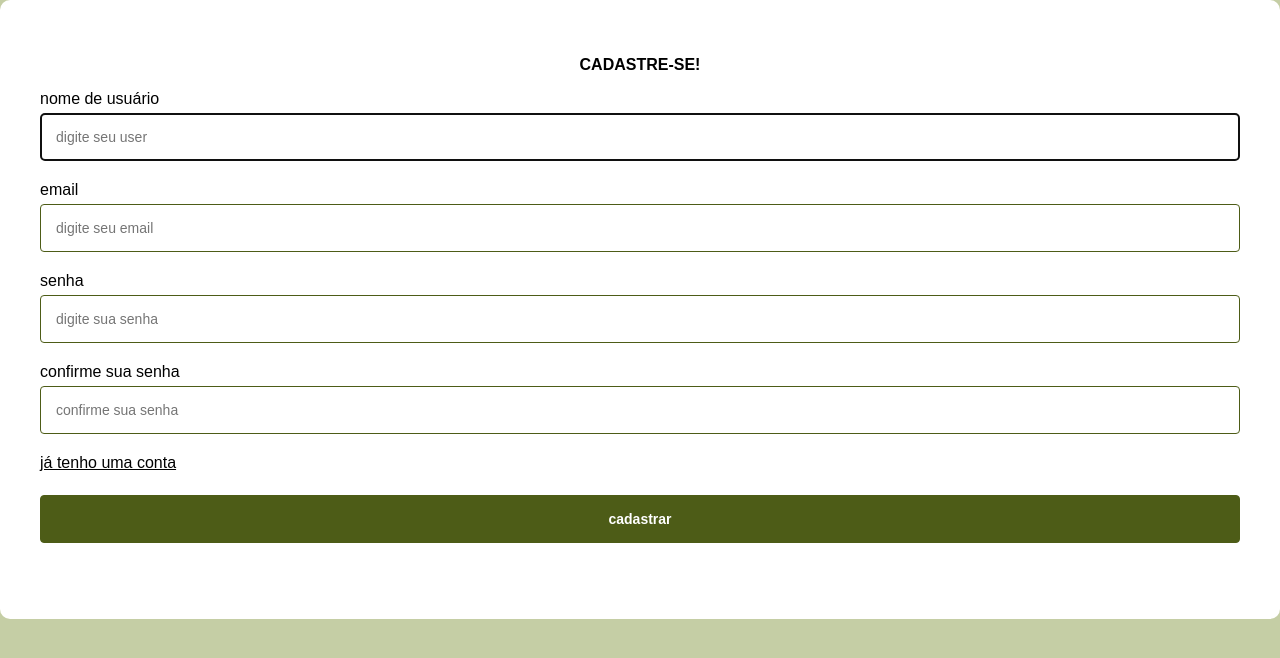
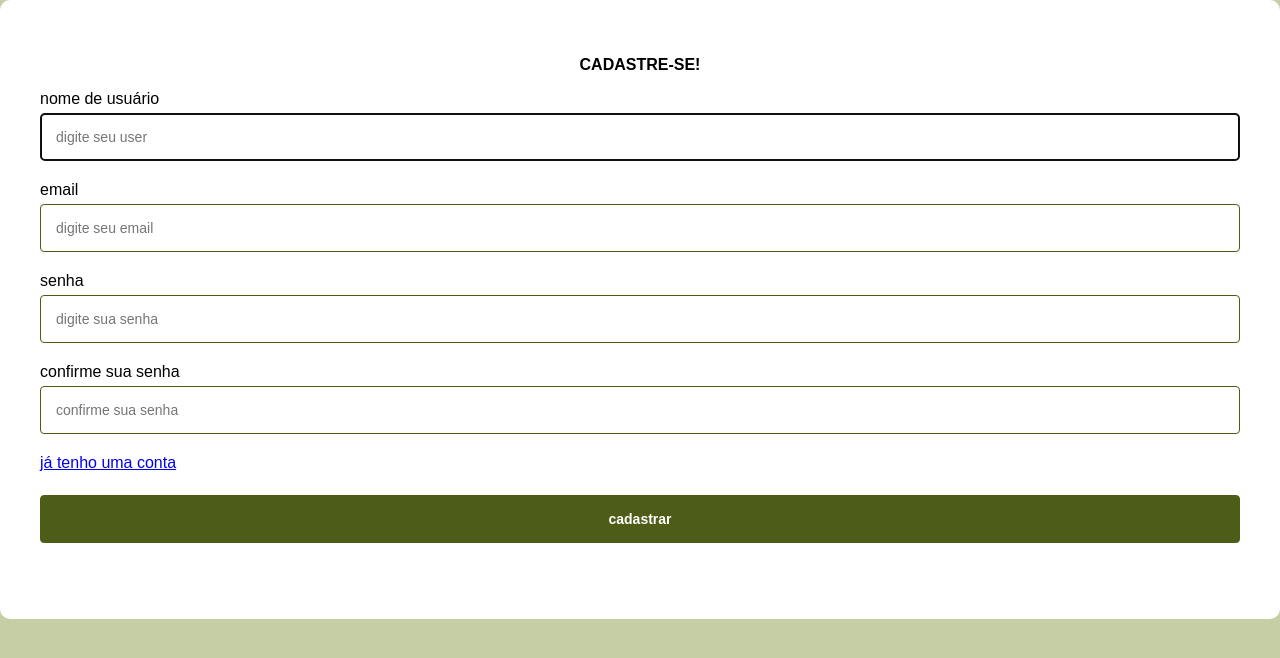
Before and after one commit to sofhkkj/atvtrio, a plain HTML site: page index.html in a window 1280 px wide. Drawn offline with Linux system fonts and the light colour scheme.

Commit message:
Update style.css

```diff
--- a/style.css
+++ b/style.css
@@ -76,11 +76,3 @@ body{
 
     transition: all linear 160ms;
 }
-
-.form a{
-    color: #000000
-}
-
-.form a:hover{
-    color: green;
-}
```
